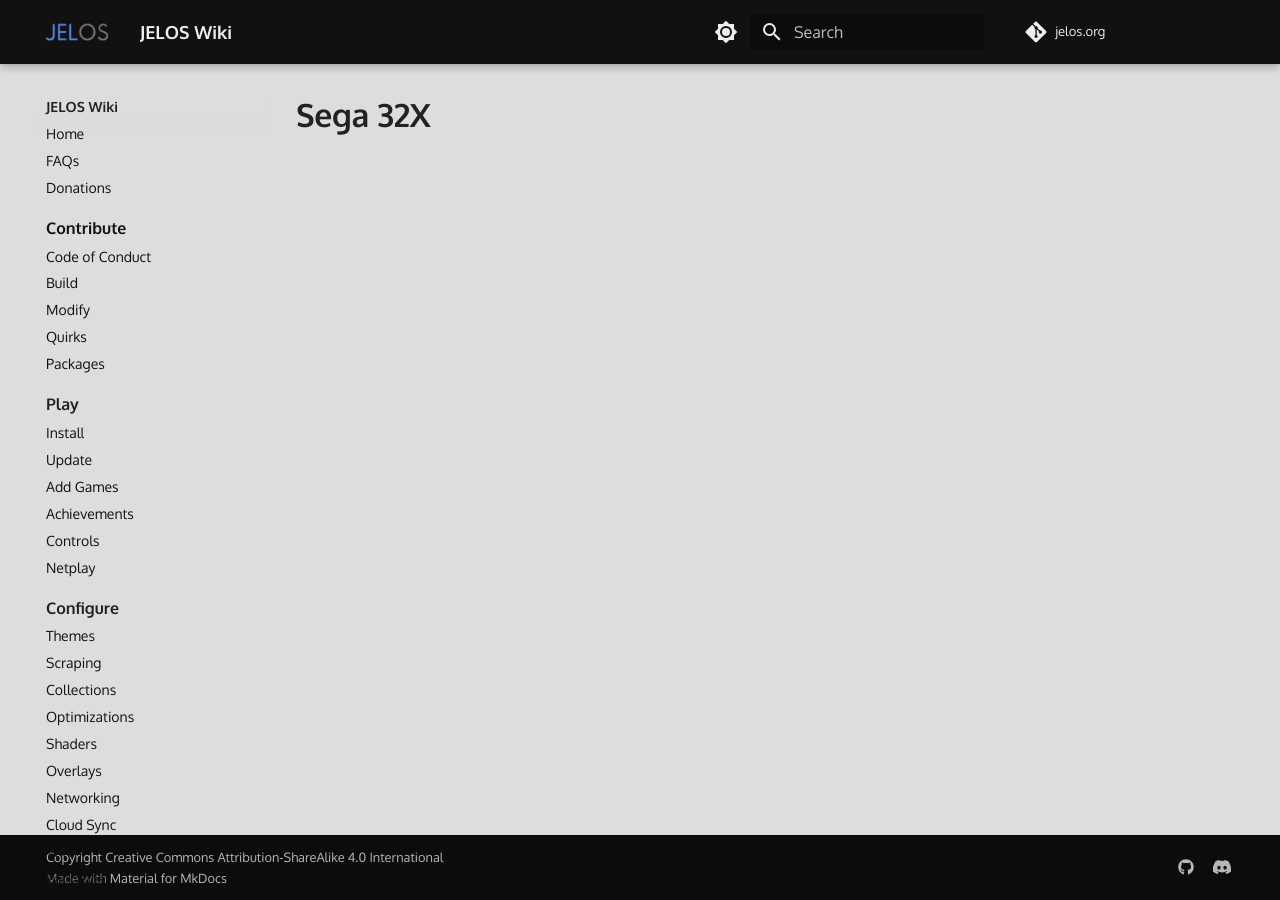
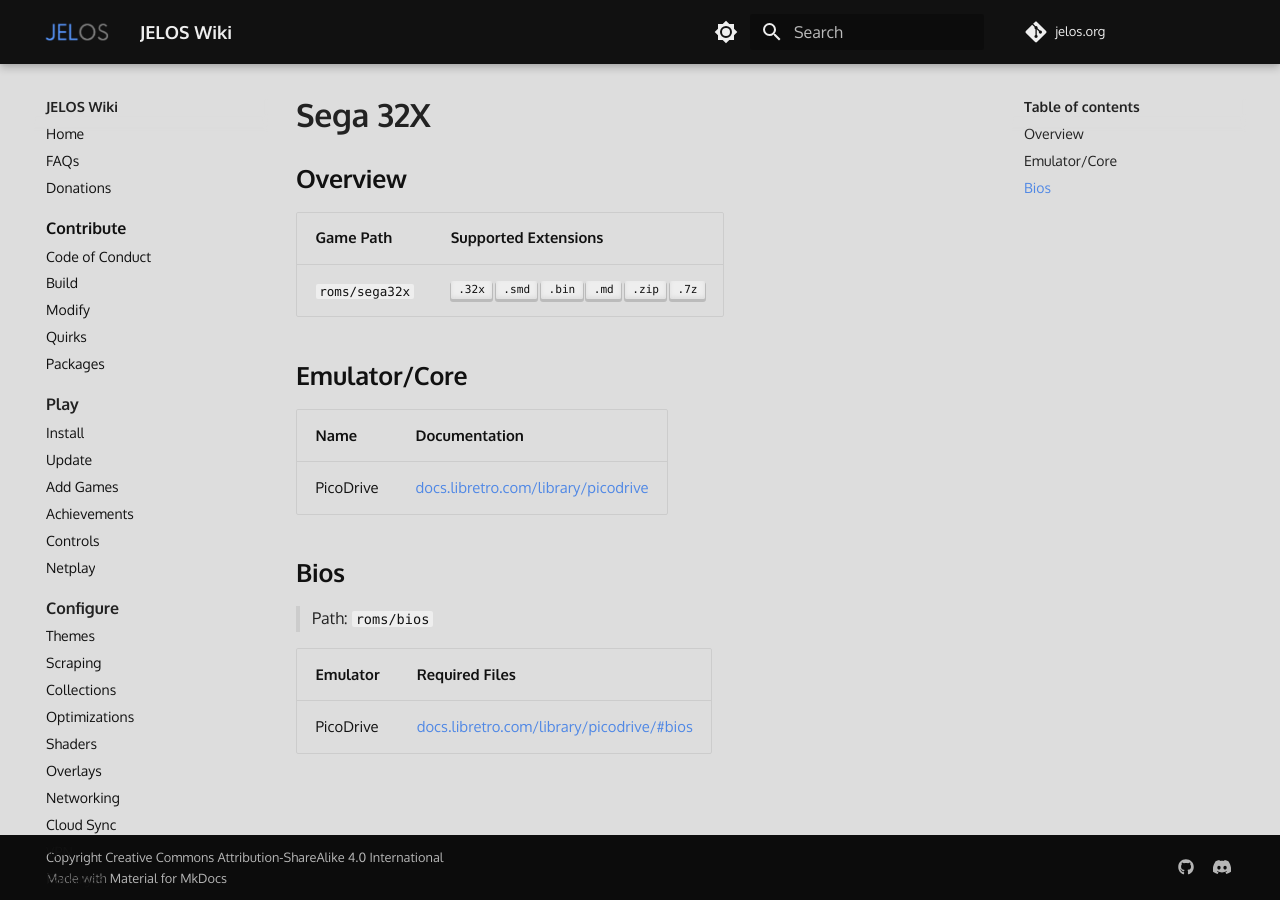
Before and after one commit to wbrawner/jelos.org, an MkDocs documentation site: the page built from docs/systems/sega32x.md, in a window 1280 px wide. Built offline with MkDocs 1.6.1 and Material for MkDocs 9.7.7, drawn with Linux system fonts in a browser that asks for light colours; some web fonts are replaced; comment, search, counter and statistics services are not loaded.

Commit message:
Update sega32x.md

```diff
--- a/docs/systems/sega32x.md
+++ b/docs/systems/sega32x.md
@@ -1 +1,21 @@
 # Sega 32X
+
+## Overview
+
+| Game Path | Supported Extensions |
+| -- | -- |
+| `roms/sega32x` | ++".32x"++ ++".smd"++ ++".bin"++ ++".md"++ ++".zip"++ ++".7z"++ |
+
+## Emulator/Core
+
+| Name | Documentation |
+| --- | --- |
+| PicoDrive | [docs.libretro.com/library/picodrive](https://docs.libretro.com/library/picodrive/) |
+
+## Bios
+
+> Path: `roms/bios`
+
+| Emulator | Required Files |
+| -- | -- |
+| PicoDrive | [docs.libretro.com/library/picodrive/#bios](https://docs.libretro.com/library/picodrive/#bios) |
```
